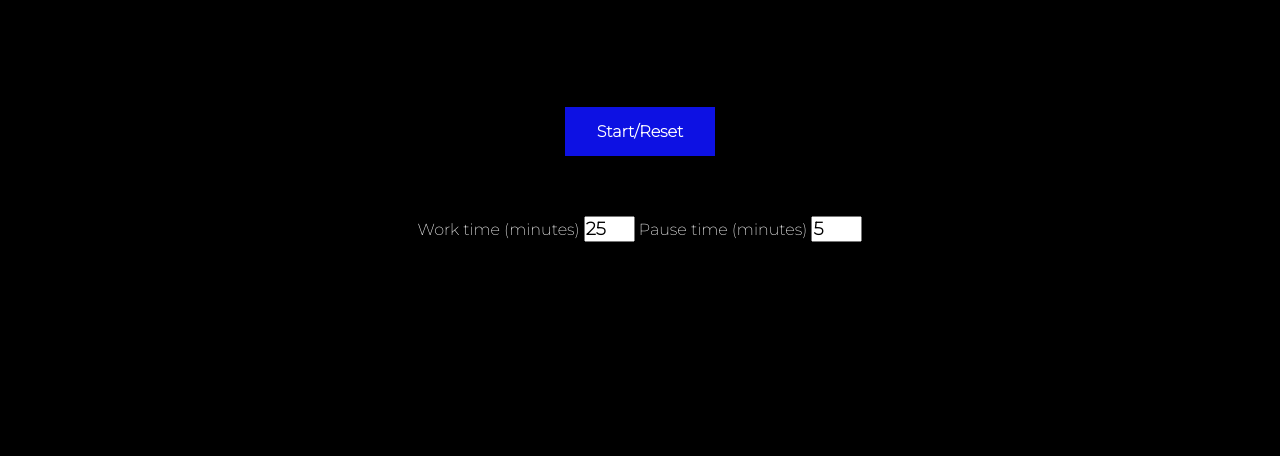
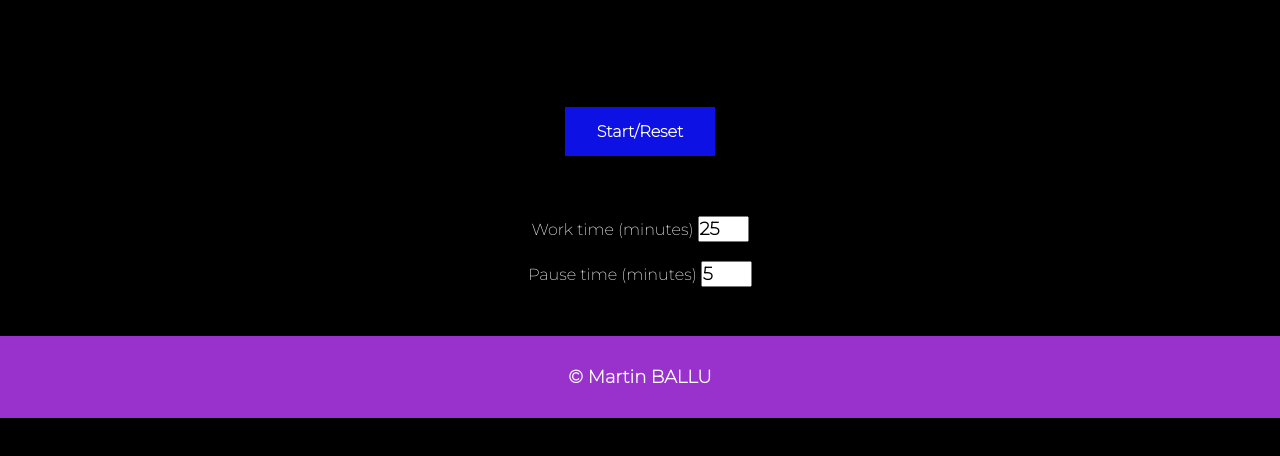
Before and after one commit to TimAlbanUrl/pomodoro, a plain HTML site: page index.html in a window 1280 px wide. Shown: the part 382-838 px from the top of the page. Drawn offline with Linux system fonts and the light colour scheme.

Commit message:
build footer fix css

```diff
--- a/css/stylePomodoro.css
+++ b/css/stylePomodoro.css
@@ -71,3 +71,19 @@ button {
     margin-top: 20px;
     margin-bottom: 3px;
 }
+
+footer {
+    width: 100%;
+    position: fixed;
+    bottom: 0;
+    background-color: darkorchid;
+    text-align: center;
+    padding: 30px;
+}
+
+footer a {
+    text-decoration: none;
+    color: white;
+    font-size: 18px;
+    font-weight: bold;
+}
--- a/index.html
+++ b/index.html
@@ -24,11 +24,15 @@
         </div>
 
         <div class="timeSelection">
-            <label>Work time (minutes)</label>
+            <label for="workTime">Work time (minutes)</label>
             <input type="number" id="workTime" value="25" min="1" max="59">
-            <label>Pause time (minutes)</label>
+            <br><br>
+            <label for="pauseTime">Pause time (minutes)</label>
             <input type="number" id="pauseTime" value="5" min="1" max="59">
         </div>
+        <footer>
+            <a href = "mailto: mballu100@gmail.com">© Martin BALLU</a>
+        </footer>
     </main>
     <script src="./js/scriptPomodoro.js"></script>
 </body>
```
